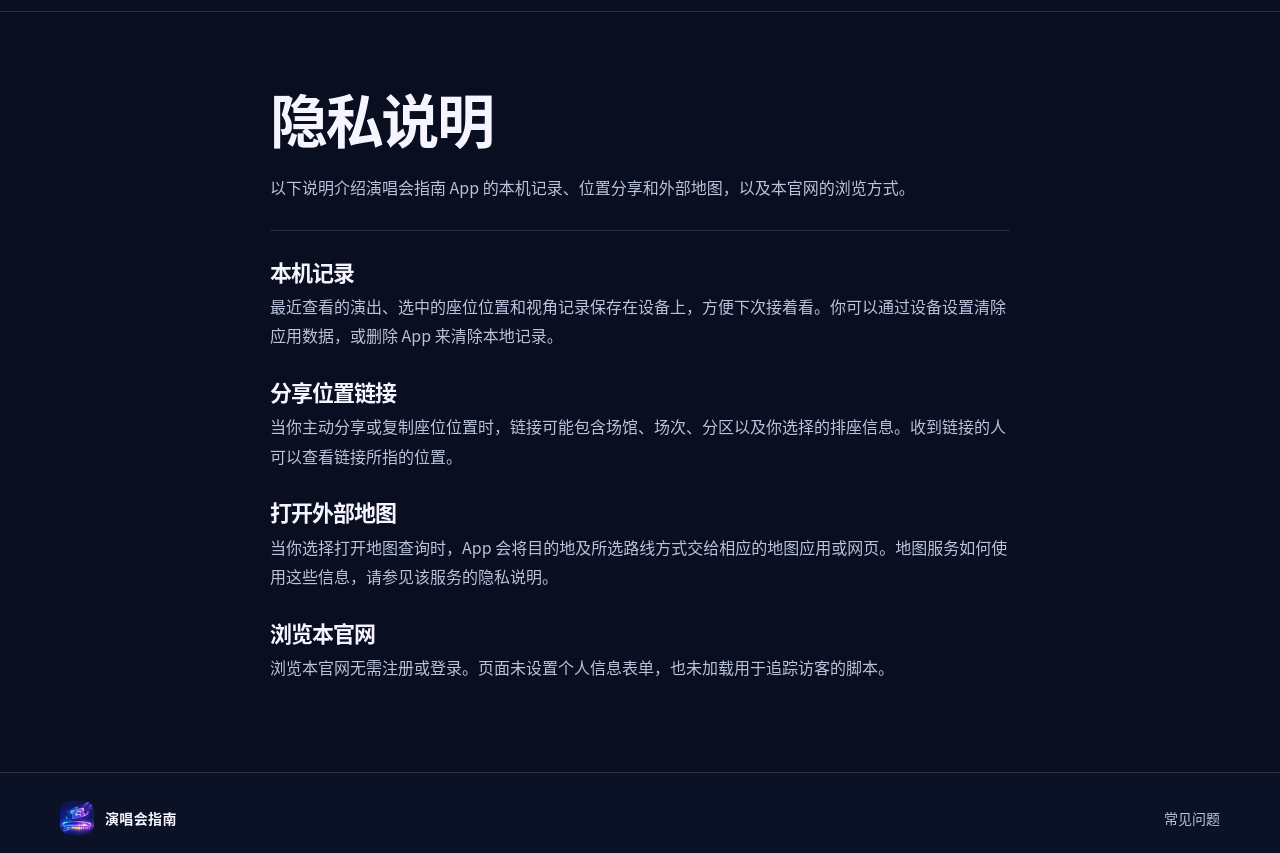
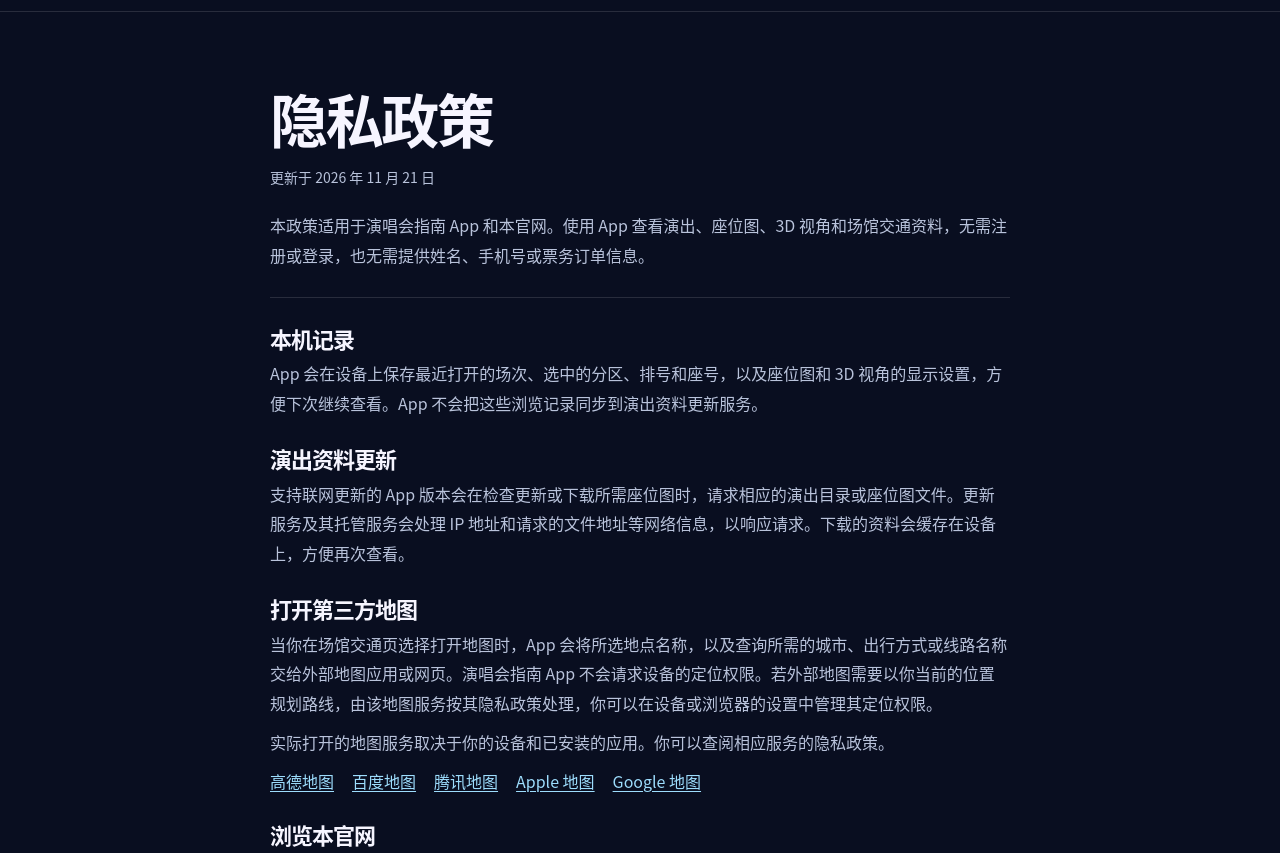
Before and after one commit to laoxubulao666/yanchanghui, a plain HTML site: page privacy.html in a window 1280 px wide. Shown: the part 61-914 px from the top of the page. Drawn offline with Linux system fonts and the light colour scheme.

Commit message:
upd：隐私政策

```diff
--- a/privacy.html
+++ b/privacy.html
@@ -4,10 +4,10 @@
   <meta charset="utf-8">
   <meta name="viewport" content="width=device-width, initial-scale=1">
   <meta name="theme-color" content="#090e20">
-  <meta name="description" content="了解演唱会指南的本机记录、位置分享和地图跳转。">
+  <meta name="description" content="了解演唱会指南 App 如何保存本机记录、更新演出资料和打开第三方地图，以及官网如何处理访问请求。">
   <meta property="og:type" content="website">
-  <meta property="og:title" content="隐私说明｜演唱会指南">
-  <title>隐私说明｜演唱会指南</title>
+  <meta property="og:title" content="隐私政策｜演唱会指南">
+  <title>隐私政策｜演唱会指南</title>
   <link rel="icon" type="image/png" href="./assets/app-icon.png">
   <link rel="stylesheet" href="./styles.css">
 </head>
@@ -23,27 +23,46 @@
     </div>
   </header>
   <main id="main" class="wrap document">
-    <h1>隐私说明</h1>
-    <p class="document-intro">以下说明介绍演唱会指南 App 的本机记录、位置分享和外部地图，以及本官网的浏览方式。</p>
+    <h1>隐私政策</h1>
+    <p class="document-date">更新于 <time datetime="2026-11-21">2026 年 11 月 21 日</time></p>
+    <p class="document-intro">本政策适用于演唱会指南 App 和本官网。使用 App 查看演出、座位图、3D 视角和场馆交通资料，无需注册或登录，也无需提供姓名、手机号或票务订单信息。</p>
 
     <section aria-labelledby="local-title">
       <h2 id="local-title">本机记录</h2>
-      <p>最近查看的演出、选中的座位位置和视角记录保存在设备上，方便下次接着看。你可以通过设备设置清除应用数据，或删除 App 来清除本地记录。</p>
+      <p>App 会在设备上保存最近打开的场次、选中的分区、排号和座号，以及座位图和 3D 视角的显示设置，方便下次继续查看。App 不会把这些浏览记录同步到演出资料更新服务。</p>
     </section>
 
-    <section aria-labelledby="share-title">
-      <h2 id="share-title">分享位置链接</h2>
-      <p>当你主动分享或复制座位位置时，链接可能包含场馆、场次、分区以及你选择的排座信息。收到链接的人可以查看链接所指的位置。</p>
+    <section aria-labelledby="updates-title">
+      <h2 id="updates-title">演出资料更新</h2>
+      <p>支持联网更新的 App 版本会在检查更新或下载所需座位图时，请求相应的演出目录或座位图文件。更新服务及其托管服务会处理 IP 地址和请求的文件地址等网络信息，以响应请求。下载的资料会缓存在设备上，方便再次查看。</p>
     </section>
 
     <section aria-labelledby="maps-title">
-      <h2 id="maps-title">打开外部地图</h2>
-      <p>当你选择打开地图查询时，App 会将目的地及所选路线方式交给相应的地图应用或网页。地图服务如何使用这些信息，请参见该服务的隐私说明。</p>
+      <h2 id="maps-title">打开第三方地图</h2>
+      <p>当你在场馆交通页选择打开地图时，App 会将所选地点名称，以及查询所需的城市、出行方式或线路名称交给外部地图应用或网页。演唱会指南 App 不会请求设备的定位权限。若外部地图需要以你当前的位置规划路线，由该地图服务按其隐私政策处理，你可以在设备或浏览器的设置中管理其定位权限。</p>
+      <p>实际打开的地图服务取决于你的设备和已安装的应用。你可以查阅相应服务的隐私政策。</p>
+      <ul class="document-links">
+        <li><a href="https://cache.amap.com/h5/h5/publish/238/index.html">高德地图</a></li>
+        <li><a href="https://map.baidu.com/zt/client/privacy/index.html">百度地图</a></li>
+        <li><a href="https://map.wap.qq.com/app/protocol/privacy.html">腾讯地图</a></li>
+        <li><a href="https://www.apple.com/legal/privacy/data/zh-cn/apple-maps/">Apple 地图</a></li>
+        <li><a href="https://policies.google.com/privacy?hl=zh-CN">Google 地图</a></li>
+      </ul>
     </section>
 
     <section aria-labelledby="website-title">
       <h2 id="website-title">浏览本官网</h2>
-      <p>浏览本官网无需注册或登录。页面未设置个人信息表单，也未加载用于追踪访客的脚本。</p>
+      <p>浏览官网无需注册或登录。页面不提供个人信息表单，也不加载广告或访客追踪脚本。网站托管服务为提供页面和图片，会处理 IP 地址、请求时间、页面地址和浏览器信息等常规访问数据。访问日志的保存取决于托管服务的设置。</p>
+    </section>
+
+    <section aria-labelledby="controls-title">
+      <h2 id="controls-title">清除本机数据</h2>
+      <p>你可以在 Android 的应用设置中清除「演唱会指南」的存储数据，或在 iPhone 的「设置 → 通用 → iPhone 储存空间」中选择「演唱会指南」，然后选择「删除 App」。清除后，本机的最近场次、座位和视角记录以及已下载的资料会一并移除。</p>
+    </section>
+
+    <section aria-labelledby="policy-title">
+      <h2 id="policy-title">政策更新</h2>
+      <p>如果本政策更新，我们会在本页公布修订内容，并标注最新的更新日期。</p>
     </section>
   </main>
   <footer class="site-footer">
--- a/styles.css
+++ b/styles.css
@@ -16,7 +16,14 @@
 *, *::before, *::after { box-sizing: border-box; }
 [hidden] { display: none !important; }
 html { scroll-behavior: smooth; }
-body { margin: 0; line-height: 1.65; }
+body {
+  display: flex;
+  flex-direction: column;
+  min-height: 100vh;
+  min-height: 100dvh;
+  margin: 0;
+  line-height: 1.65;
+}
 img { display: block; max-width: 100%; height: auto; }
 a { color: inherit; text-decoration: none; }
 button { color: inherit; font: inherit; }
@@ -400,16 +407,27 @@ h2 {
 .faq details[open] summary::before { display: none; }
 .faq details p { padding: 0 30px 18px 1px; color: var(--copy); line-height: 1.85; }
 
-.site-footer { border-top: 1px solid var(--line); background: #0c1225; }
-.footer-inner { min-height: 90px; }
+.site-footer { margin-block-start: auto; border-top: 1px solid var(--line); background: #0c1225; }
+.footer-inner { min-height: 90px; flex-wrap: wrap; row-gap: 8px; padding-block: 16px; }
 .footer-inner .brand { font-size: 14px; }
 
 .document { max-width: 740px; padding-block: 72px 90px; }
 .document h1 { font-size: clamp(36px, 5vw, 58px); letter-spacing: -.04em; }
+.document .document-date { margin-top: 12px; font-size: 14px; }
 .document .document-intro { margin-top: 20px; padding-bottom: 27px; border-bottom: 1px solid var(--line); }
 .document section { margin-top: 27px; }
 .document h2 { font-size: 22px; margin-bottom: 8px; }
 .document p { color: var(--copy); line-height: 1.85; }
+.document p + p { margin-top: 10px; }
+.document-links {
+  display: flex;
+  flex-wrap: wrap;
+  gap: 8px 18px;
+  margin: 10px 0 0;
+  padding: 0;
+  list-style: none;
+}
+.document-links a { color: var(--cyan); text-decoration: underline; text-underline-offset: .2em; }
 
 @media (max-width: 960px) {
   .wrap { width: calc(100% - 52px); }
```
Also changed, not shown: index.html (+1 -1 lines), 1 other file.
